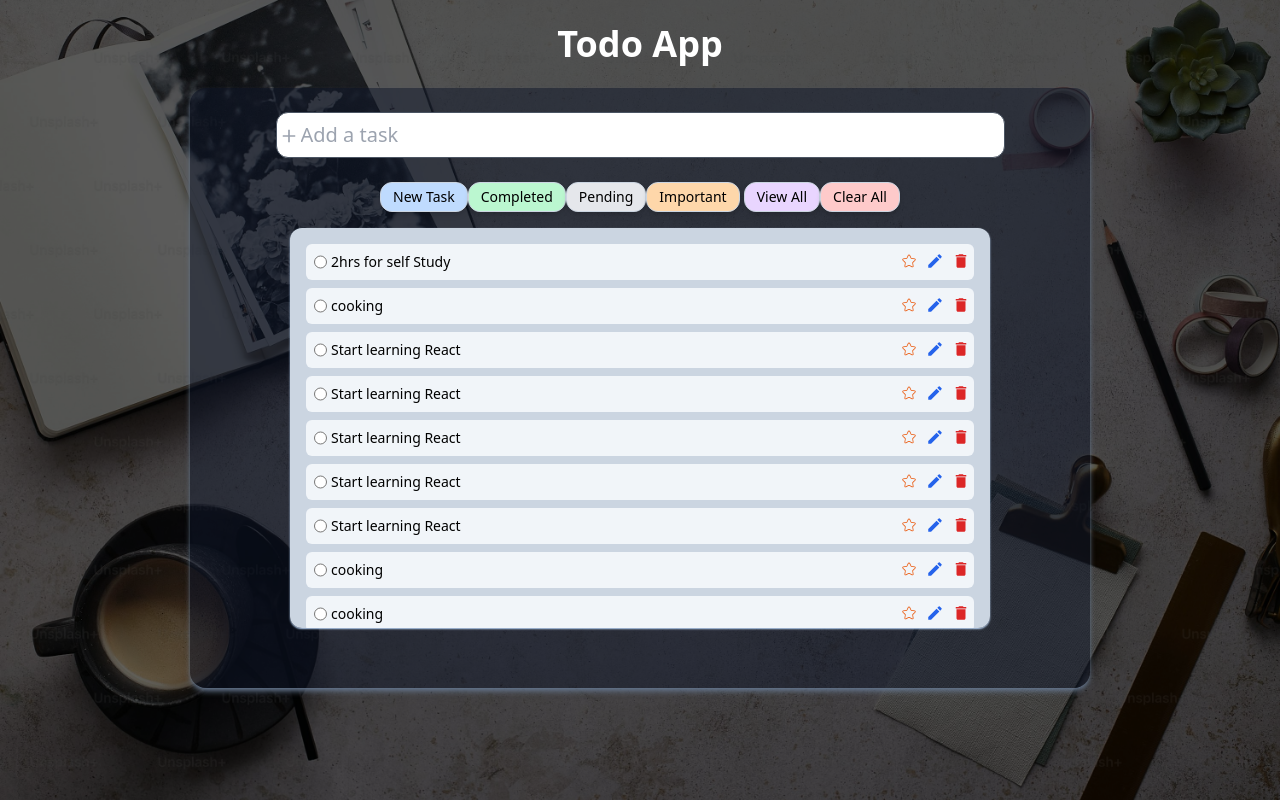
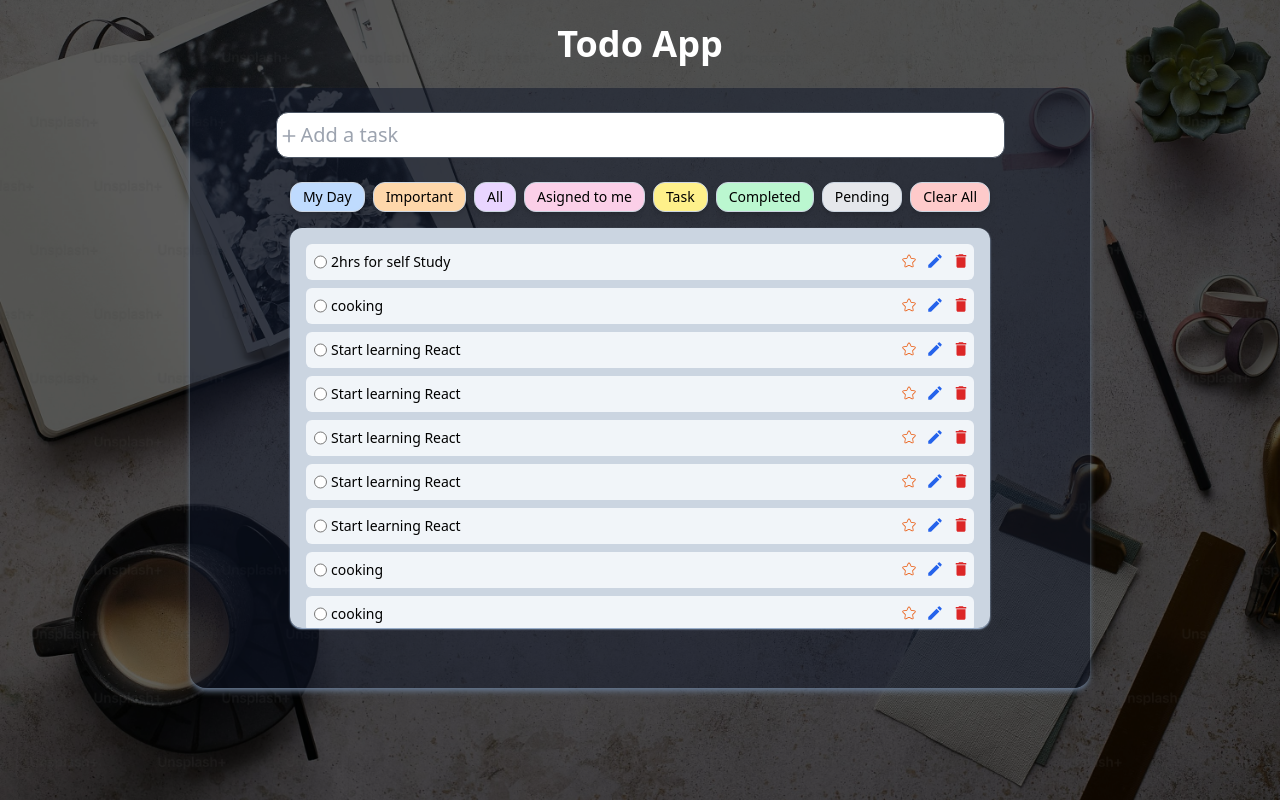
Before and after one commit to pinkijha/ToDo-App-React, a React (Vite) app: page / in a window 1280 px wide. Built offline with nearby package versions, Linux system fonts and the light colour scheme; the HTML template or start-up script is replaced by a standard one.

Commit message:
add constant file for array mapping

```diff
--- a/src/components/HeaderBtn/NavigateButton.jsx
+++ b/src/components/HeaderBtn/NavigateButton.jsx
@@ -1,35 +1,25 @@
-import React from 'react'
+import React from "react";
+import { btnList, sidebarItem } from "../../utils/constant";
 
 const NavigateButton = () => {
+
+const renderButton = ({id, name,color}) => (
+  <>
+        <button key={id} className={`${btnStyle} ${color}`}>
+          {name}
+        </button>
+        </>
+)
+
+
+  const btnStyle = "border border-slate-300 px-3 py-1 shadow-md  rounded-xl";
+
   return (
-    <div className='flex  justify-between md:text-sm text-xs gap-1 '>
-      <div className=' '>
-      <button className="border  border-slate-300 px-3 py-1 shadow-md bg-blue-200  rounded-xl">
-                    New Task
-                </button>
-                <button className="border border-slate-300 px-3 py-1 shadow-md bg-green-200  rounded-xl">
-                    Completed
-                </button>
+    <div className="flex  justify-between md:text-sm text-xs gap-2 ">
+      {sidebarItem.map(renderButton)}
+      {btnList.map(renderButton)}
+    </div>
+  );
+};
 
-                <button className="border border-slate-300 px-3 py-1 shadow-md bg-gray-200  rounded-xl">
-                    Pending
-                </button>
-
-                <button className="border border-slate-300 px-3 py-1 shadow-md bg-orange-200  rounded-xl">
-                    Important
-                </button>
-      </div>
-
-      <div className=''>
-      <button className="border border-slate-300 px-3 py-1 shadow-md bg-purple-200  rounded-xl">
-                    View All
-                </button>
-                <button className="border border-slate-300 px-3 py-1 shadow-md bg-red-200  rounded-xl">
-                    Clear All
-                </button>
-      </div>
-    </div>
-  )
-}
-
-export default NavigateButton
+export default NavigateButton;
--- a/src/components/Sidebar.jsx
+++ b/src/components/Sidebar.jsx
@@ -1,38 +1,9 @@
 import React from 'react'
-import { IoSunnyOutline } from "react-icons/io5";
-import { CiStar } from "react-icons/ci";
-import { FaRegUser } from "react-icons/fa";
-import { CiHome } from "react-icons/ci";
-import { PiInfinityLight } from "react-icons/pi";
+import { sidebarItem } from '../utils/constant';
+
 
 const Sidebar = () => {
-    const sidebarItem = [
-        {
-          id: 1,
-          name: 'My Day',
-          icon: <IoSunnyOutline />,
 
-        },{
-          id: 2,
-          name: 'Important',
-          icon: <CiStar />,
-
-        },{
-          id: 3,
-          name: 'All',
-          icon: <PiInfinityLight />,
-        },
-        {
-          id: 4,
-          name: 'Asigned to me',
-          icon: <FaRegUser />,
-        },
-        {
-          id: 5,
-          name: 'Task',
-          icon: <CiHome />,
-        },
-      ]
 
   return (
     <div>
--- /dev/null
+++ b/src/utils/constant.jsx
@@ -0,0 +1,62 @@
+
+import { IoSunnyOutline } from "react-icons/io5";
+import { CiStar } from "react-icons/ci";
+import { FaRegUser } from "react-icons/fa";
+import { CiHome } from "react-icons/ci";
+import { PiInfinityLight } from "react-icons/pi";
+
+export const sidebarItem = [
+    {
+      id: 1,
+      name: 'My Day',
+      icon: <IoSunnyOutline />,
+      color: 'bg-blue-200',
+
+    },
+    {
+      id: 2,
+      name: 'Important',
+      icon: <CiStar />,
+      color: 'bg-orange-200',
+
+    },
+    {
+      id: 3,
+      name: 'All',
+      icon: <PiInfinityLight />,
+      color: 'bg-purple-200',
+    },
+    {
+      id: 4,
+      name: 'Asigned to me',
+      icon: <FaRegUser />,
+      color: 'bg-pink-200',
+    },
+    {
+      id: 5,
+      name: 'Task',
+      icon: <CiHome />,
+      color: 'bg-yellow-200',
+    },
+  ]
+
+
+  // ButtonList
+
+   export const btnList = [
+     {
+      id: 1,
+      name: 'Completed',
+      color: 'bg-green-200'
+    },
+    {
+      id: 2,
+      name: ' Pending',
+      color: 'bg-gray-200'
+    },
+    {
+      id: 3,
+      name: 'Clear All',
+      color: 'bg-red-200'
+    },
+    ]
```
